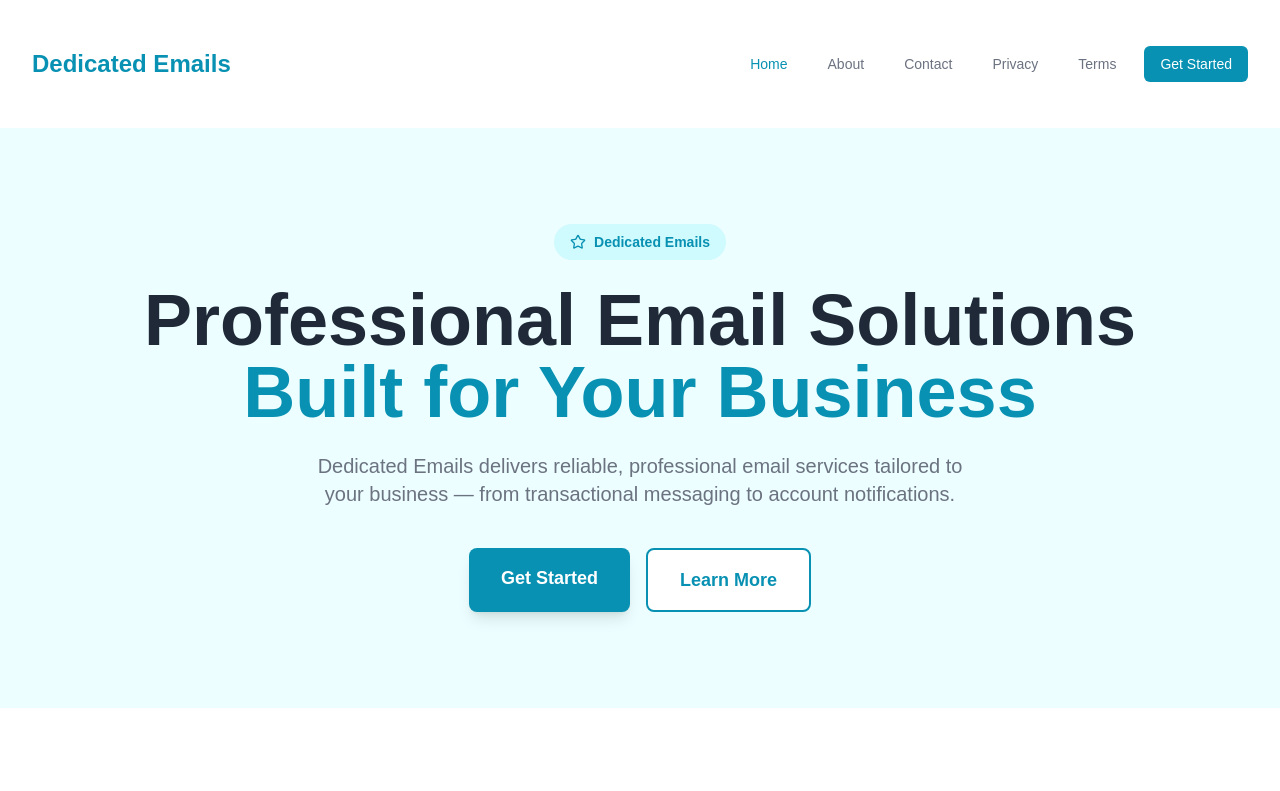
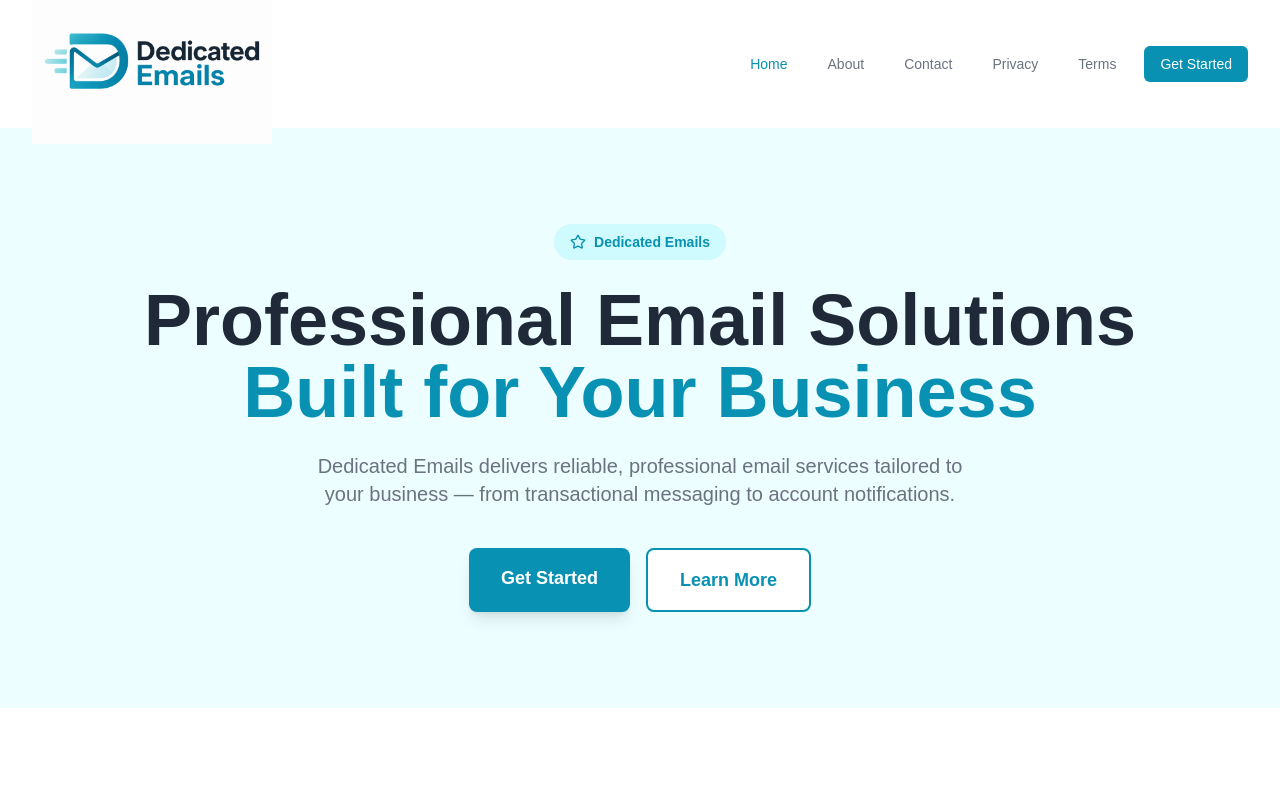
Before and after one commit to Textingman/pushnami-dedicatedemails, a Next.js app: page / in a window 1280 px wide. Shown: the top 791 px of the page. Built offline with nearby package versions, Linux system fonts and the light colour scheme.

Commit message:
Update logo to new Dedicated Emails brand logo

```diff
--- a/app/components/Navbar.tsx
+++ b/app/components/Navbar.tsx
@@ -1,6 +1,7 @@
 'use client';
 
 import Link from 'next/link';
+import Image from 'next/image';
 import { usePathname } from 'next/navigation';
 
 export default function Navbar() {
@@ -15,7 +16,13 @@
         <div className="flex justify-between items-center h-32">
           <div className="flex items-center">
             <Link href="/" className="flex-shrink-0">
-              <span className="text-2xl font-bold" style={{ color: '#0891B2' }}>Dedicated Emails</span>
+              <Image
+                src="/dedicated-emails-logo.png"
+                alt="Dedicated Emails"
+                width={240}
+                height={80}
+                priority
+              />
             </Link>
           </div>
           <div className="hidden md:block">
```
Also changed, not shown: public/dedicated-emails-logo.png (added).
